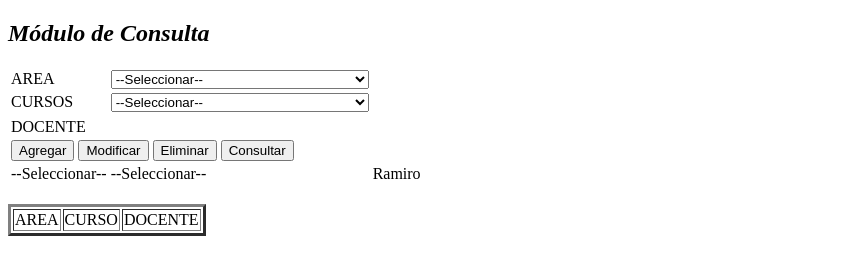
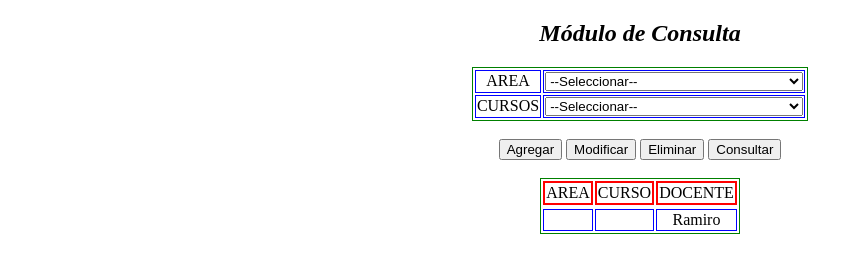
Before and after one commit to RamiroGO/STIPPS, a website with bundled scripts: page src/view/html/consulta.html in a window 1280 px wide. Both pictures are taken after a click on the input "Agregar". Shown: the whole page, without its empty margins (0-863 px from the left). Built offline with nearby package versions, Linux system fonts and the light colour scheme.

Commit message:
implementar botones del html con el javascript

```diff
--- a/src/view/css/consulta.css
+++ b/src/view/css/consulta.css
@@ -0,0 +1,15 @@
+body {
+  text-align: center;
+}
+table {
+  border: 1px solid green;
+  margin: auto;
+}
+
+thead tr td {
+  border: 2px solid red;
+}
+
+td {
+  border: 1px solid blue;
+}
--- a/src/view/html/consulta.html
+++ b/src/view/html/consulta.html
@@ -4,74 +4,58 @@
     <meta charset="utf-8" />
     <meta name="viewport" content="width=device-width, initial-scale=1" />
     <meta name="theme-color" content="#000000" />
-        <link rel="stylesheet" type="text/css" media="screen"
-            href="../css/consulta.css">
+    <link
+      rel="stylesheet"
+      type="text/css"
+      media="screen"
+      href="../css/consulta.css"
+    />
     <title>STIPPS</title>
   </head>
+
   <body>
     <h2><i>Módulo de Consulta</i></h2>
     <form id="formConsulta">
-            <div id="divEntradaDato">
       <table id="tblEntradaDato">
-                    <tbody id="tbEntradaDato">
+        <td>AREA</td>
         <td>
-                            AREA
-                        </td>
-                        <td>
-                            <select name="nameArea">
+          <select id="selArea">
             <option>--Seleccionar--</option>
-                                <option id="optID_AREA">Aqui llega los datos de
-                                    la base de datos</option>
+            <option id="optID_AREA">
+              Aqui llega los datos de la base de datos
+            </option>
           </select>
         </td>
         <tr>
+          <td>CURSOS</td>
           <td>
-                                CURSOS
-                            </td>
-                            <td>
-                                <select name="nameCurso">
+            <select id="selCurso">
               <option>--Seleccionar--</option>
-                                    <option id="optID_CURSOS">Aqui llega los
-                                        datos de la base de datos</option>
+              <option id="optID_CURSOS">
+                Aqui llega los datos de la base de datos
+              </option>
             </select>
           </td>
         </tr>
-                        <tr>
-                            <tr>
-                                <td>
-                                    DOCENTE
-                                </td>
-                                <td>
-                                    <label id="docente"></label>
-                                </td>
-                            </tr>
-                            <td colspan="2">
-                                <input type="submit" value="Agregar"
-                                    id="btnAgregar" name="nameBtnAgregar">
-                                <input type="submit" value="Modificar"
-                                    id="btnModificar" name="nameBtnModificar">
-                                <input type="submit" value="Eliminar"
-                                    id="btnEliminar" name="nameBtnEliminar">
-                                <input type="submit" value="Consultar"
-                                    id="btnConsultar" name="nameBtnConsultar">
-                            </td>
-                        </tr>
-                    </tbody>
       </table>
-            </div>
-            <br>
+      <br />
+      <input type="submit" onclick= "addRow(event);" value="Agregar" />
+      <input type="submit" onclick= "updRow(event);" value="Modificar" />
+      <input type="submit" onclick= "delRow(event);" value="Eliminar" />
+      <input type="submit" onclick= "getRow(event);" value="Consultar" />
     </form>
-        <div id="divSalidaDato">
-            <table id="tblSalidaDato" border="3">
-                <thead id="thSalidaDato">
+    <br />
+    <div id="divSalidaDato" class="salidaTabla">
+      <table id="tblSalidaDato" class="output">
+        <thead>
           <tr>
             <td>AREA</td>
             <td>CURSO</td>
             <td>DOCENTE</td>
           </tr>
         </thead>
-                <tbody id="tbSalidaDato">
-
+        <tbody>
+          <tr></tr>
         </tbody>
       </table>
     </div>
--- a/src/view/js/consulta.js
+++ b/src/view/js/consulta.js
@@ -19,13 +19,33 @@ document.addEventListener("DOMContentLoaded", function (event) {
 let form_user = document.getElementById("formConsulta");
 
 // Activamos los eventos de presionar botones.
-form_user.addEventListener("submit", function (event) {
+// form_user.addEventListener("submit", function (event) {
+//   // Evitar el reinicio de la página dado al activar eventos. Al presionar botón.
+//   event.preventDefault();
+
+//   // Almacenar la información del formulario en una variable.
+//   const form_data = new FormData(form_user);
+
+//   //Convertir la información del formulario en un JSon
+//   const json_data = FormData2Obj(form_data);
+
+//   // Guarda la información del formulario en el LocalStorage
+//   saveObjData("flujosDataLocalStorage", json_data);
+
+//   // Inserta la información en la tabla
+//   show_newRowInTable(json_data, "tblSalidaDato");
+
+//   // Reiniciar los valores de las casillas del formulario
+//   form_user.reset();
+// });
+
+function addRow(event) {
   // Evitar el reinicio de la página dado al activar eventos. Al presionar botón.
   event.preventDefault();
-  console.log(document.getElementById("btnAgregar"));
+
   // Almacenar la información del formulario en una variable.
+  const form_data = new FormData(form_user);
 
-  const form_data = new FormData(form_user);
   //Convertir la información del formulario en un JSon
   const json_data = FormData2Obj(form_data);
 
@@ -33,11 +53,30 @@ form_user.addEventListener("submit", function (event) {
   saveObjData("flujosDataLocalStorage", json_data);
 
   // Inserta la información en la tabla
-  show_newRowInTable(json_data, "tblEntradaDato");
+  show_newRowInTable(json_data, "tblSalidaDato");
 
   // Reiniciar los valores de las casillas del formulario
   form_user.reset();
-});
+
+  console.log("Curso Añadido");
+}
+function updRow(event) {
+  // Evitar el reinicio de la página dado al activar eventos. Al presionar botón.
+  event.preventDefault();
+
+  console.log("Curso Editado");
+}
+function delRow(event) {
+  // Evitar el reinicio de la página dado al activar eventos. Al presionar botón.
+  event.preventDefault();
+
+  console.log("Curso Eliminado");
+}
+function getRow(event) {
+  // Evitar el reinicio de la página dado al activar eventos. Al presionar botón.
+  event.preventDefault();
+  console.log("Curso Consultado");
+}
 
 // Guarda la información
 function saveObjData(key_data, JSONData) {
@@ -61,7 +100,7 @@ function FormData2Obj(form_data) {
   return {
     areaFormUser: form_data.get("nameArea"),
     cursoFormUser: form_data.get("nameCurso"),
-    emailFormUser: "Ramiro"
+    emailFormUser: "Ramiro",
   };
 }
 
```
Lines whose indentation alone changed are shown as unchanged.
